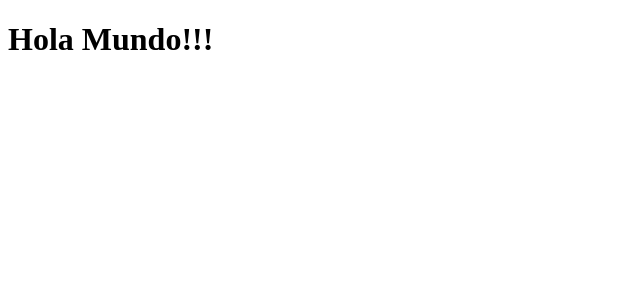
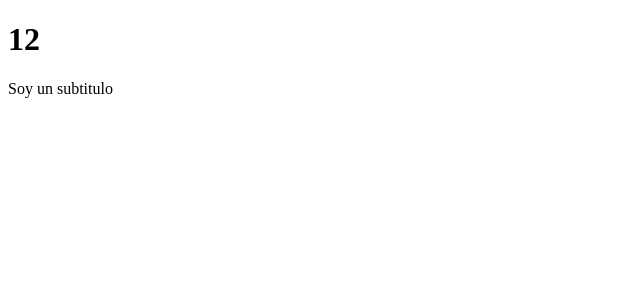
Before and after one commit to jner0/Hola-Mundo-React, a React (Vite) app: page / in a window 1280 px wide. Shown: the top 300 px of the page, without its empty margins (0-640 px from the left). Built offline with nearby package versions, Linux system fonts and the light colour scheme.

Commit message:
Componentes en React

```diff
--- /dev/null
+++ b/src/FirstApp.jsx
@@ -0,0 +1,19 @@
+//import { Fragment } from "react";
+const getResult = (a,b) =>{
+  return a + b;
+};
+
+export const FirstApp = () => {
+
+
+  return (
+    //<Fragment>
+    <>
+      <h1>{ getResult(1,11) }</h1>
+      {/* <code> { JSON.stringify(newMessage) } </code> */}
+      <p>Soy un subtitulo</p>
+    </>
+    //</Fragment>
+
+  );
+}
--- /dev/null
+++ b/src/HelloWorldApp.jsx
@@ -0,0 +1,13 @@
+// function App() {
+//     //document.createElement.....
+//     return (<h1>Hola Mundo</h1>);
+// }
+
+// export default App;
+
+
+export const HelloWorldApp = () => {
+  return (
+    <h1>HelloWorldApp</h1>
+  )
+}
--- a/src/main.jsx
+++ b/src/main.jsx
@@ -1,13 +1,11 @@
 import React from 'react';
 import ReactDom from 'react-dom/client';
 
-function App() {
-    //document.createElement.....
-    return (<h1>Hola Mundo!!!</h1>);
-}
+import {HelloWorldApp}  from './HelloWorldApp';
+import {FirstApp} from './FirstApp'
 
 ReactDom.createRoot( document.getElementById('root') ).render(
     <React.StrictMode>
-        <App/>
+        <FirstApp/>
     </React.StrictMode>
 )
```
